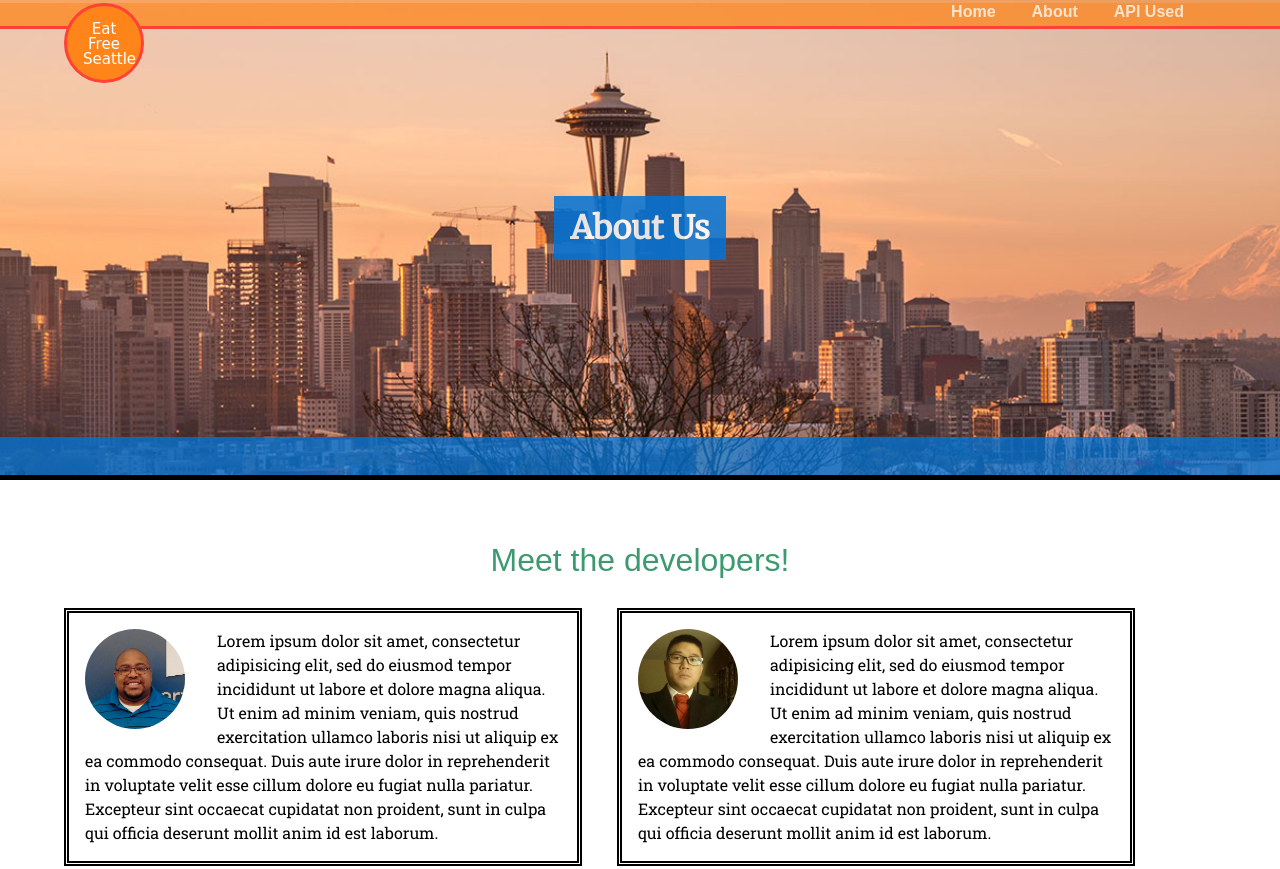
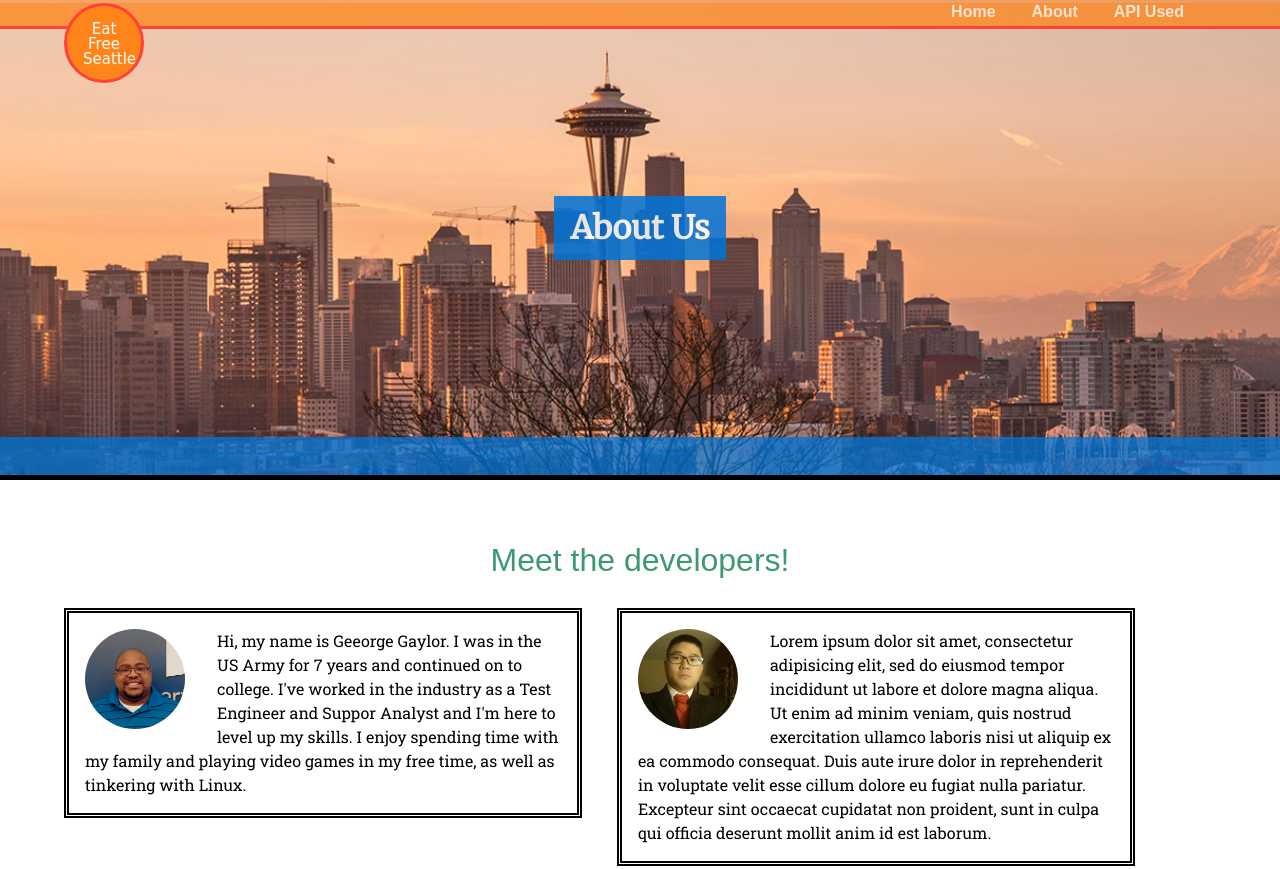
Before and after one commit to Mackoyokcam/EatFree, a website: page public/about.html in a window 1280 px wide. Shown: the top 869 px of the page. Drawn offline with nearby package versions, Linux system fonts and the light colour scheme; a web font is replaced by a local one.

Commit message:
fixed bio

```diff
--- a/public/about.html
+++ b/public/about.html
@@ -47,7 +47,7 @@
       <aside id="random_quote">Meet the developers!</aside>
       <section class="imgs-container">
         <ul class="team-imgs" id="first-imgs">
-          <li><img src="images/george.jpeg"><p>Lorem ipsum dolor sit amet, consectetur adipisicing elit, sed do eiusmod tempor incididunt ut labore et dolore magna aliqua. Ut enim ad minim veniam, quis nostrud exercitation ullamco laboris nisi ut aliquip ex ea commodo consequat. Duis aute irure dolor in reprehenderit in voluptate velit esse cillum dolore eu fugiat nulla pariatur. Excepteur sint occaecat cupidatat non proident, sunt in culpa qui officia deserunt mollit anim id est laborum.</p></li>
+          <li><img src="images/george.jpeg"><p>Hi, my name is Geeorge Gaylor.  I was in the US Army for 7 years and continued on to college.  I've worked in the industry as a Test Engineer and Suppor Analyst and I'm here to level up my skills.  I enjoy spending time with my family and playing video games in my free time, as well as tinkering with Linux.</p></li>
           <li><img src="images/kevin.jpeg"><p>Lorem ipsum dolor sit amet, consectetur adipisicing elit, sed do eiusmod tempor incididunt ut labore et dolore magna aliqua. Ut enim ad minim veniam, quis nostrud exercitation ullamco laboris nisi ut aliquip ex ea commodo consequat. Duis aute irure dolor in reprehenderit in voluptate velit esse cillum dolore eu fugiat nulla pariatur. Excepteur sint occaecat cupidatat non proident, sunt in culpa qui officia deserunt mollit anim id est laborum.</p></li>
         </ul>
         <ul class="team-imgs" id="second-imgs">
```
